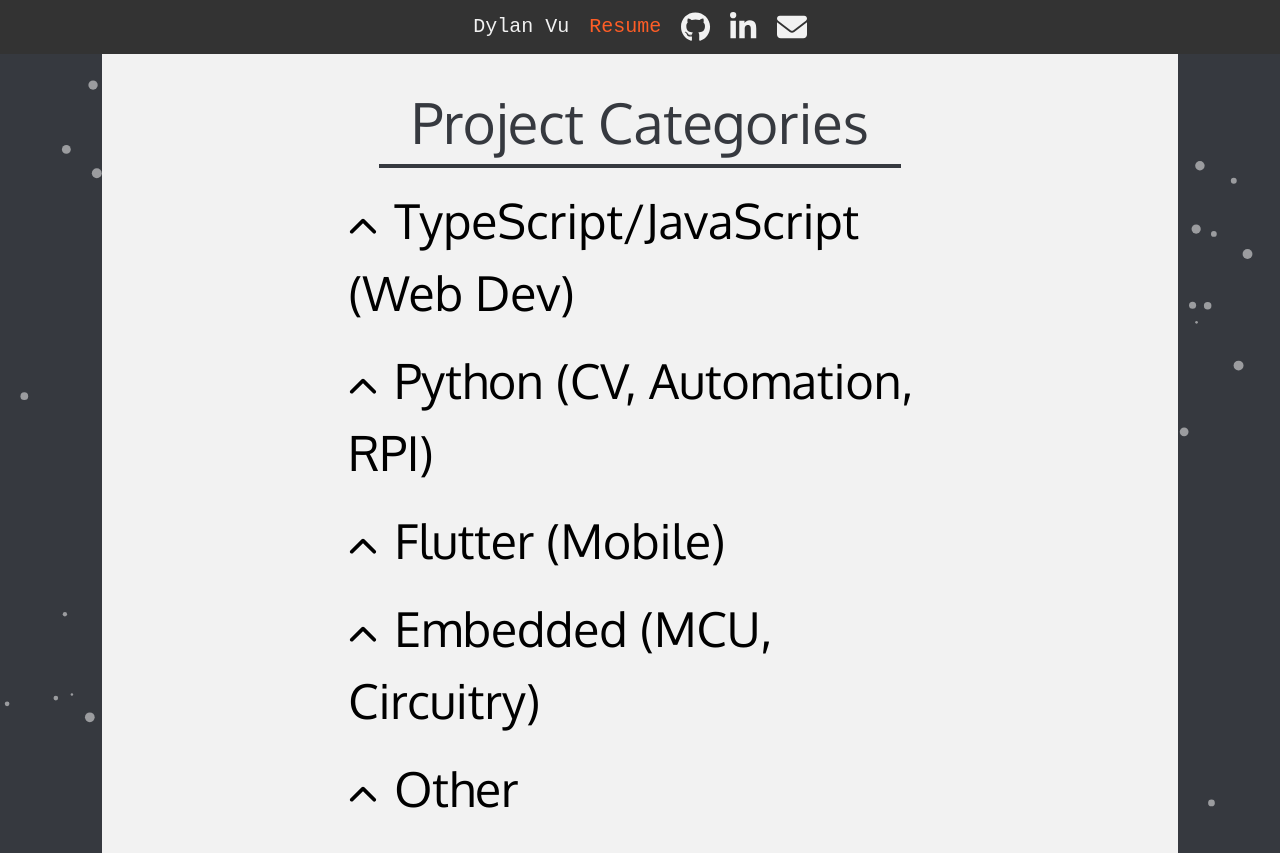
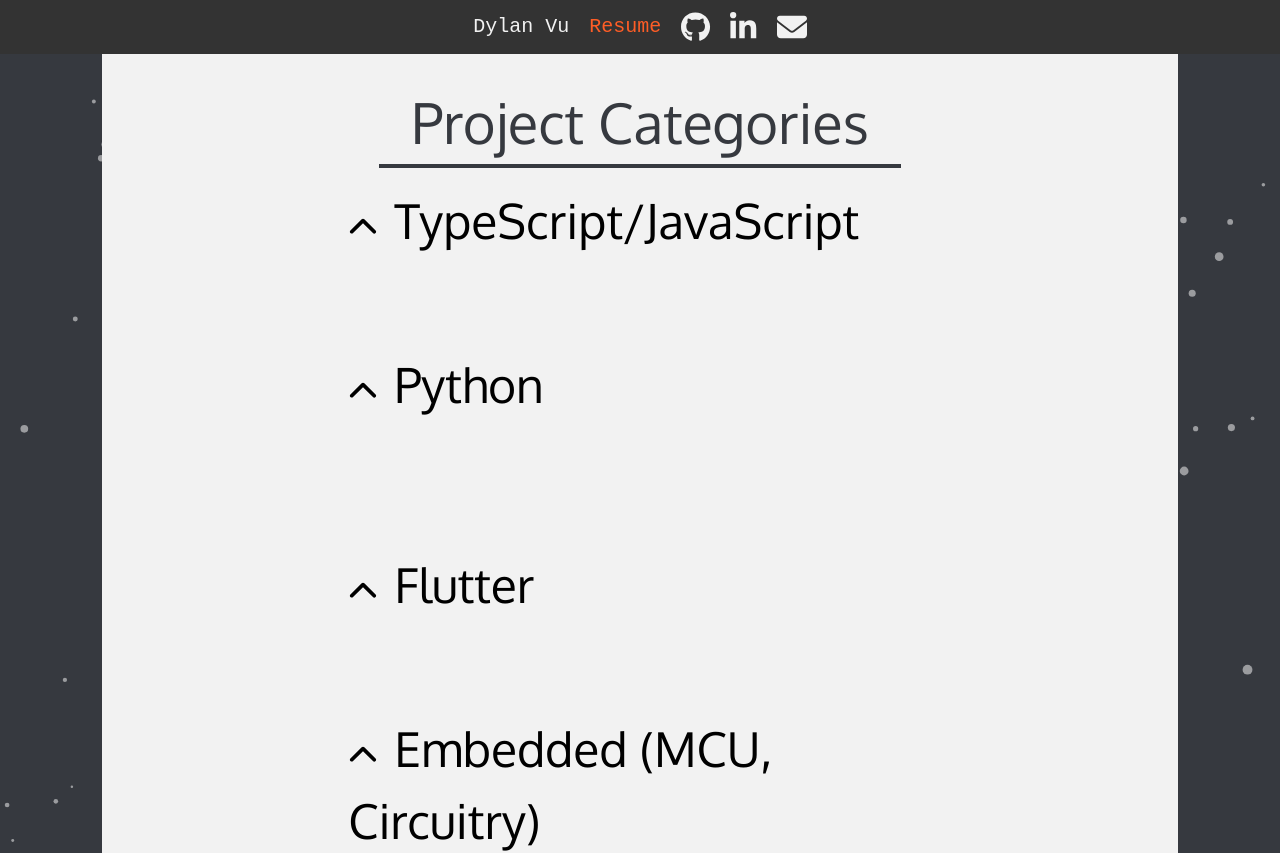
Before and after one commit to dylanvu/dylanvu.github.io, a Next.js app in the folder dylanvu-portfolio/: page /projects in a window 1280 px wide. Shown: the top 853 px of the page. Built offline with nearby package versions, Linux system fonts and the light colour scheme; a web font is replaced by a local one.

Commit message:
make little sliding extra info under each navigation

```diff
--- a/dylanvu-portfolio/src/app/projects/page.tsx
+++ b/dylanvu-portfolio/src/app/projects/page.tsx
@@ -1,4 +1,3 @@
-import ContentBlockTitle from "@/components/content-block/ContentBlockTitle"
 import NavigationGroup, { navigationObject } from "@/components/NavigationGroup"
 import { PageLayout } from "../layout"
 import "../../styles/content-block/content-block.css";
@@ -8,23 +7,28 @@
 export default function Projects() {
     const sections: navigationObject[] = [
         {
-            displaySection: "TypeScript/JavaScript (Web Dev)",
+            displaySection: "TypeScript/JavaScript",
+            info: "Web Development",
             urlSegment: "ts-js"
         },
         {
-            displaySection: "Python (CV, Automation, RPI)",
+            displaySection: "Python",
+            info: "Computer Vision, Automation, Raspberry Pi Applications",
             urlSegment: "python"
         },
         {
-            displaySection: "Flutter (Mobile)",
+            displaySection: "Flutter",
+            info: "Mobile Development",
             urlSegment: "flutter"
         },
         {
             displaySection: "Embedded (MCU, Circuitry)",
-            urlSegment: "embedded-systems"
+            info: "Microcontrollers, Circuitry, Hardware",
+            urlSegment: "embedded"
         },
         {
             displaySection: "Other",
+            info: "Other Stuff",
             urlSegment: "other"
         }
     ]
--- a/dylanvu-portfolio/src/components/NavigationGroup.tsx
+++ b/dylanvu-portfolio/src/components/NavigationGroup.tsx
@@ -5,6 +5,7 @@
 export interface navigationObject {
     displaySection: string; // what will be displayed to the user
     urlSegment: string; // the actual url
+    info?: string; // info to put under the entry
 }
 export default function NavigationGroup({ sections, title }: { sections: navigationObject[], title: string }) {
     return (
--- a/dylanvu-portfolio/src/components/NavigationGroupEntry.tsx
+++ b/dylanvu-portfolio/src/components/NavigationGroupEntry.tsx
@@ -14,6 +14,7 @@
     const [chevronState, setChevronState] = useState<"up" | "right" | "left">("up");
 
     return (
+        <div>
             <div className="navigation-link navigation-link-underline" key={section.urlSegment}
                 onMouseEnter={() => {
                     setChevronState("right");
@@ -29,5 +30,14 @@
                 {/* <span className="navigation-link-underline"><Link href={pathName == "/" ? `${section.urlSegment}` : `${pathName}/${section.urlSegment}`} >{section.displaySection}</Link></span> */}
                 <Link href={pathName == "/" ? `${section.urlSegment}` : `${pathName}/${section.urlSegment}`} >{section.displaySection}</Link>
             </div>
+            {section.info && section.info.length > 0 ?
+                <div className={`navigation-entry-info-container ${chevronState == "right" ? "visible" : "invisible"}`}>
+                    <div className="navigation-entry-info-text">
+                        {section.info}
+                    </div>
+                </div>
+                : null
+            }
+        </div>
     )
 }
--- a/dylanvu-portfolio/src/styles/navigation-group.css
+++ b/dylanvu-portfolio/src/styles/navigation-group.css
@@ -1,6 +1,7 @@
 :root {
     --navigation-group-left-right-padding: 20%;
     --navigation-link-top-bottom-margin: 1rem;
+    --navigation-entry-info-container-padding: 0.25rem;
 }
 
 .navigation-group-container {
@@ -42,7 +43,6 @@
 
 /* Underline colored text on hover. Code adapted from https://paulund.co.uk/css-animation-link-underline */
 .navigation-link-underline:before {
-
     content: "";
     position: absolute;
     width: 0;
@@ -58,3 +58,33 @@
     visibility: visible;
     width: 100%;
 }
+
+
+.navigation-entry-info-container {
+    transition: transform 0.3s ease-in-out, opacity 0.5s ease-in-out;
+    box-sizing: border-box;
+    border: var(--navigation-entry-info-container-padding) solid transparent;
+    transform: translateX(-100vw);
+    opacity: 0;
+    position: relative;
+    padding: 0.5rem;
+    margin-left: 10%;
+}
+
+.navigation-entry-info-container.visible {
+    border: var(--navigation-entry-info-container-padding) solid currentColor;
+    transform: translateX(0);
+    opacity: 1;
+}
+
+
+.navigation-entry-info-text {
+    text-align: left;
+    font-size: 1.5rem;
+    transition: opacity 0.3s ease-in-out 0.4s;
+    opacity: 0;
+}
+
+.navigation-entry-info-container.visible .navigation-entry-info-text {
+    opacity: 1;
+}
```
Lines whose indentation alone changed are shown as unchanged.
